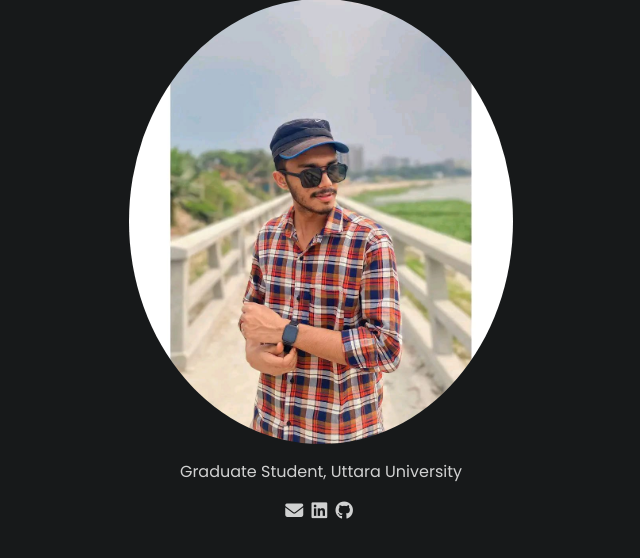
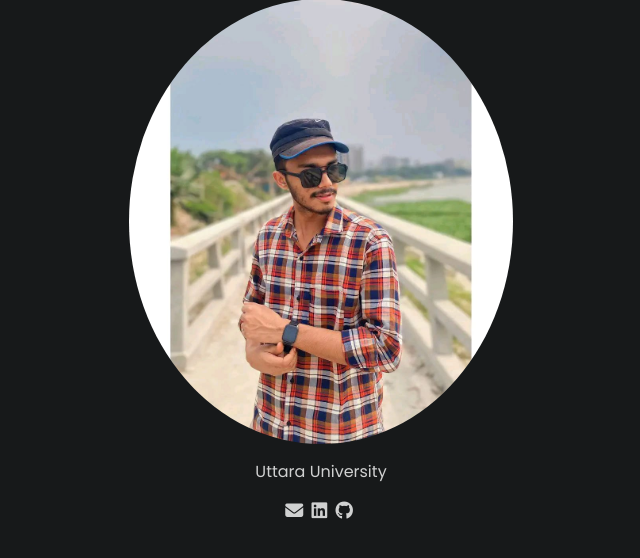
Before and after one commit to walidayankawsar/MyPortfolio, a Django app: page / in a window 1280 px wide. Shown: the part 115-673 px from the top of the page, without its empty margins (319-959 px from the left). Run offline with Django 5.2, Linux system fonts and the light colour scheme; data comes from the database, SQL or seed files in the repository.

Commit message:
Update profession title to use dynamic value
Removed static text 'Graduate Student' from profession title.

```diff
--- a/templates/index.html
+++ b/templates/index.html
@@ -59,7 +59,7 @@
     <div class="centerParent">
         <img src="{{ profile.picture.url }}" alt="" id="dp-img">
     </div>
-    <p id="profession-title">Graduate Student, {{ profile.graduate }}</p>
+    <p id="profession-title">{{ profile.graduate }}</p>
 
     <footer>
         <a href="mailto: {{ link.mail }}"><i class="fa-solid fa-envelope"></i></a>
```
